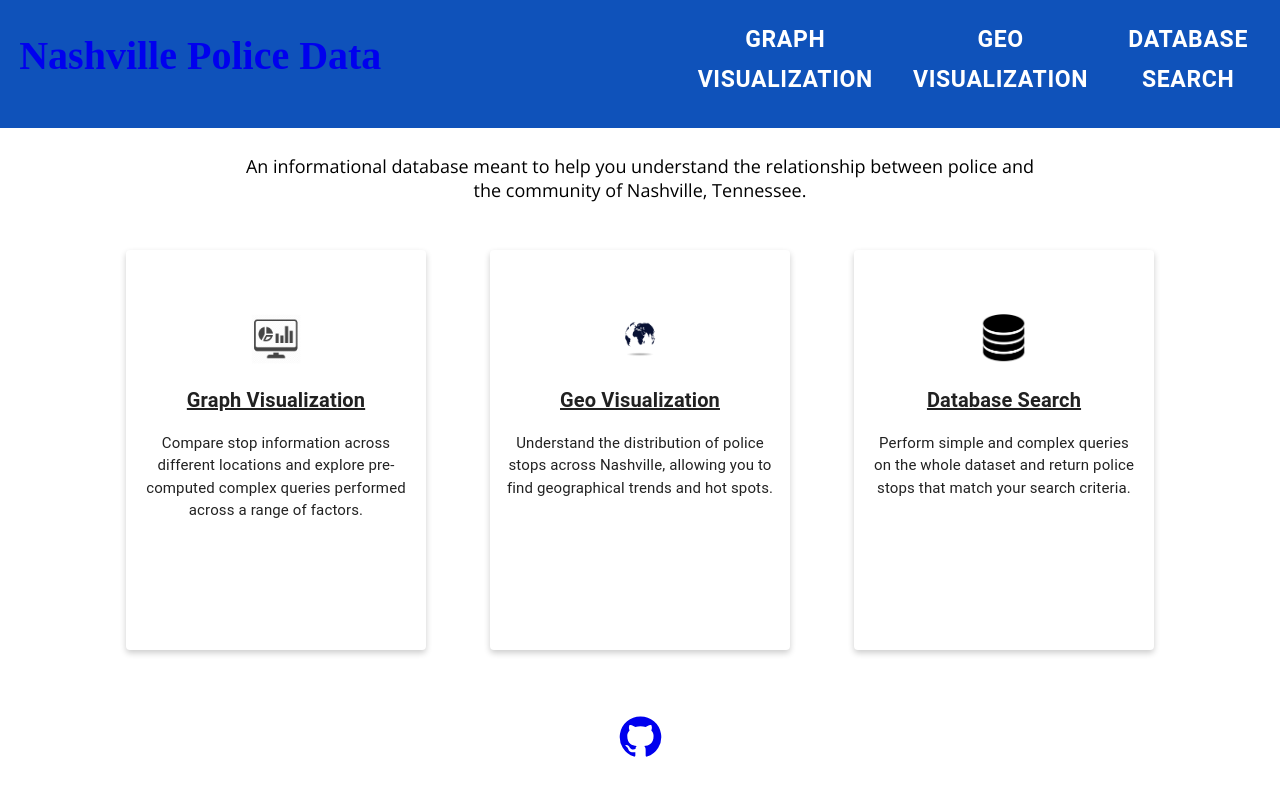
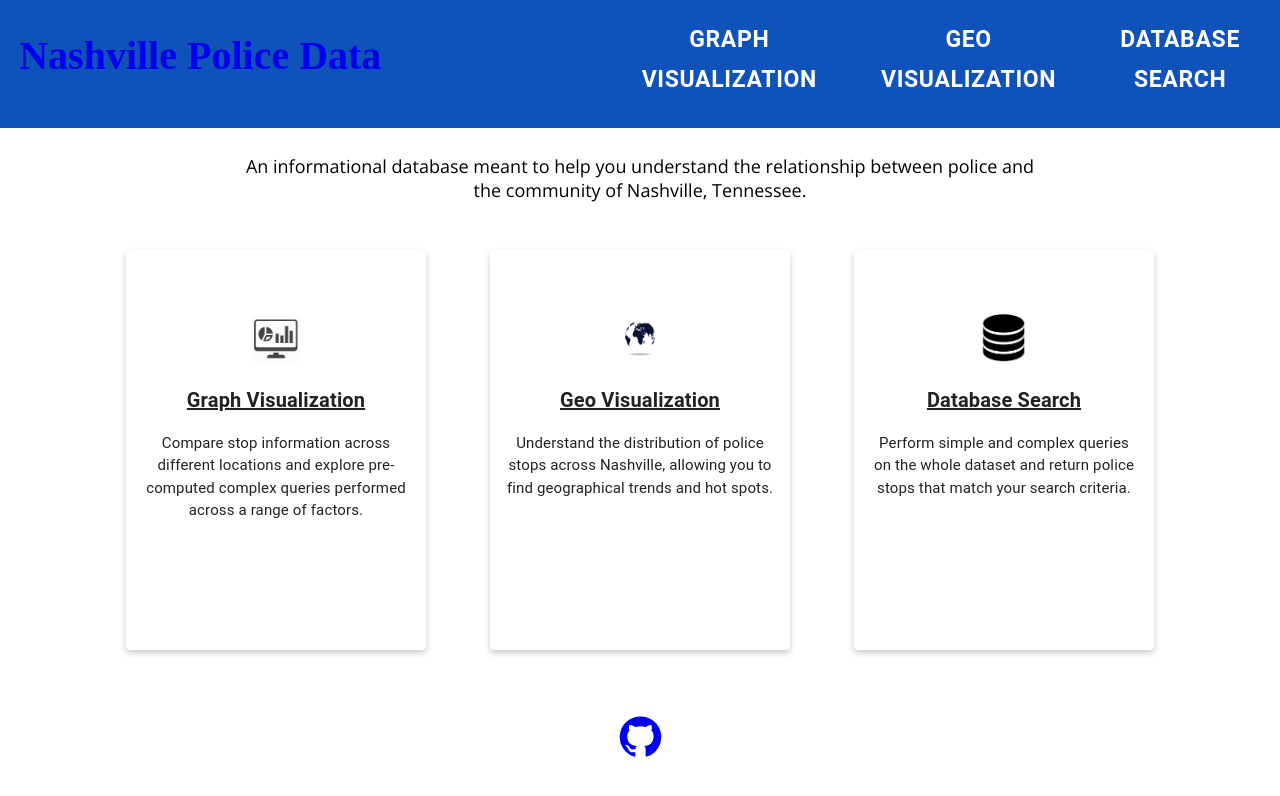
Before and after one commit to PRANETALLU/NashvilleCopStops, a React (Create React App) app in the folder my-app/: page / in a window 1280 px wide. Shown: the top 796 px of the page. Built offline with nearby package versions, Linux system fonts and the light colour scheme.

Commit message:
few changes

```diff
--- a/my-app/src/components/Header.js
+++ b/my-app/src/components/Header.js
@@ -7,7 +7,7 @@ function Header() {
             <Button
             href="/graphVisualization"
             sx=
-            {{mt: -1, mr: 3,
+            {{mt: -1, mr: 6,
             fontWeight: 700, fontSize: 23,
             color: "white",
             ":hover":{color: "#D9D9D9"}}}>
@@ -16,7 +16,7 @@ function Header() {
 
             <Button
             href="/geoVisualization"
-            sx={{mt: -1, mr: 3,
+            sx={{mt: -1, mr: 6,
             fontWeight: 700, fontSize: 23,
             color: "white",
             ":hover":{color: "#D9D9D9"}}}>
@@ -25,7 +25,7 @@ function Header() {
 
             <Button
             href="/databaseSearch"
-            sx={{mt: -1, mr: 3,
+            sx={{mt: -1, mr: 4,
             fontWeight: 700, fontSize: 23,
             color: "white",
             ":hover":{color: "#D9D9D9"}}}>
```
